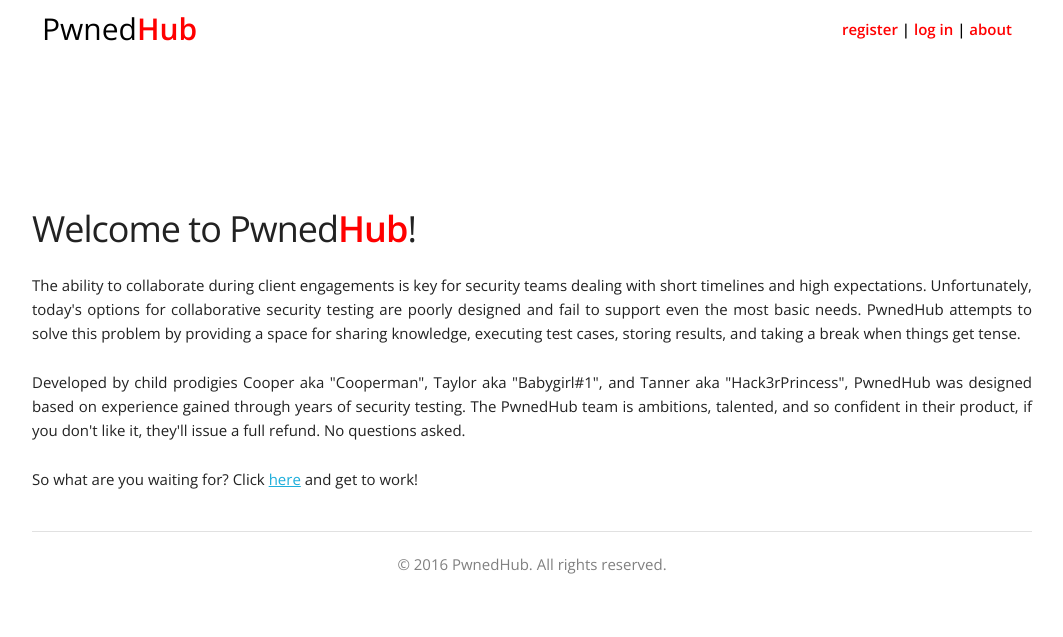
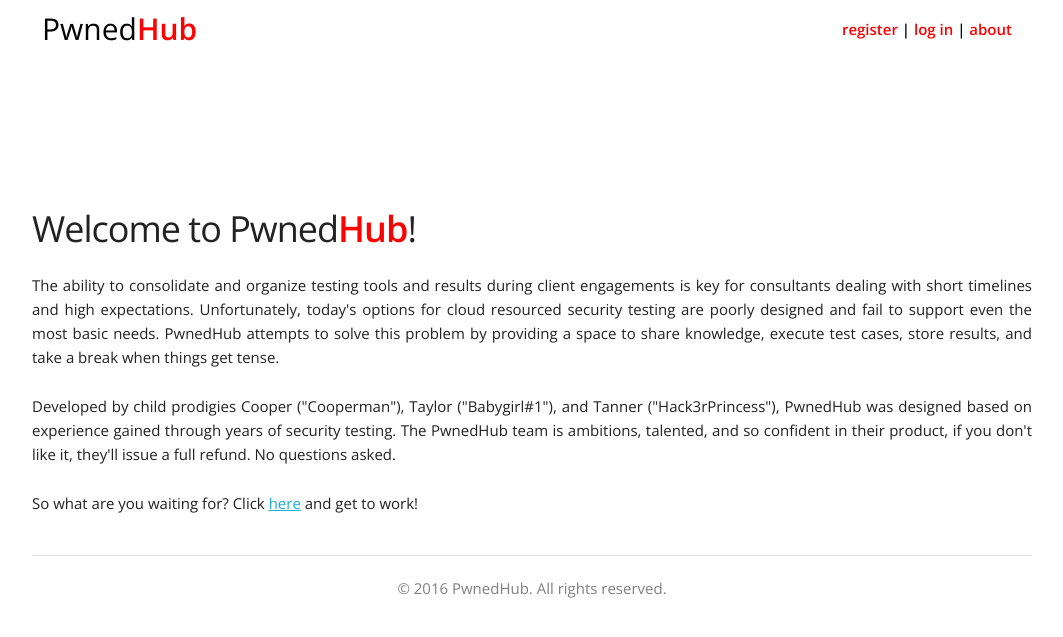
Before and after one commit to practisec/pwnedhub, a Flask app: page /about in a window 1280 px wide. Shown: the top 637 px of the page, without its empty margins (108-1171 px from the left). Run offline with Flask 2, Linux system fonts and the light colour scheme; parts of the project's set-up code (start-up, migrations or seed data) failed here and were passed over.

Commit message:
Changed the verbiage on the index and about pages to better reflect the theme.

```diff
--- a/pwnedhub/templates/about.html
+++ b/pwnedhub/templates/about.html
@@ -2,8 +2,8 @@
 {% block body %}
     <div class="about">
         <h3>Welcome to Pwned<span class="red"><b>Hub</b></span>!</h3>
-        <p>The ability to collaborate during client engagements is key for security teams dealing with short timelines and high expectations. Unfortunately, today's options for collaborative security testing are poorly designed and fail to support even the most basic needs. PwnedHub attempts to solve this problem by providing a space for sharing knowledge, executing test cases, storing results, and taking a break when things get tense.</p>
-        <p>Developed by child prodigies Cooper aka "Cooperman", Taylor aka "Babygirl#1", and Tanner aka "Hack3rPrincess", PwnedHub was designed based on experience gained through years of security testing. The PwnedHub team is ambitions, talented, and so confident in their product, if you don't like it, they'll issue a full refund. No questions asked.</p>
+        <p>The ability to consolidate and organize testing tools and results during client engagements is key for consultants dealing with short timelines and high expectations. Unfortunately, today's options for cloud resourced security testing are poorly designed and fail to support even the most basic needs. PwnedHub attempts to solve this problem by providing a space to share knowledge, execute test cases, store results, and take a break when things get tense.</p>
+        <p>Developed by child prodigies Cooper ("Cooperman"), Taylor ("Babygirl#1"), and Tanner ("Hack3rPrincess"), PwnedHub was designed based on experience gained through years of security testing. The PwnedHub team is ambitions, talented, and so confident in their product, if you don't like it, they'll issue a full refund. No questions asked.</p>
         <p>So what are you waiting for? Click <a href="{{ url_for('login') }}">here</a> and get to work!</p>
     </div>
 {% endblock %}
--- a/pwnedhub/templates/index.html
+++ b/pwnedhub/templates/index.html
@@ -1,7 +1,7 @@
 {% extends "layout.html" %}
 {% block body %}
     <div class="center-content banner">
-        <h3>A collaborative space to conduct security assessments.</h3>
+        <h3>A <span class="red">secure</span> space to conduct <span class="red">security</span> assessments.</h3>
         <input type="button" onclick="window.location='{{ url_for('login') }}';" value="get started" />
     </div>
     <div class="row center-content">
```
